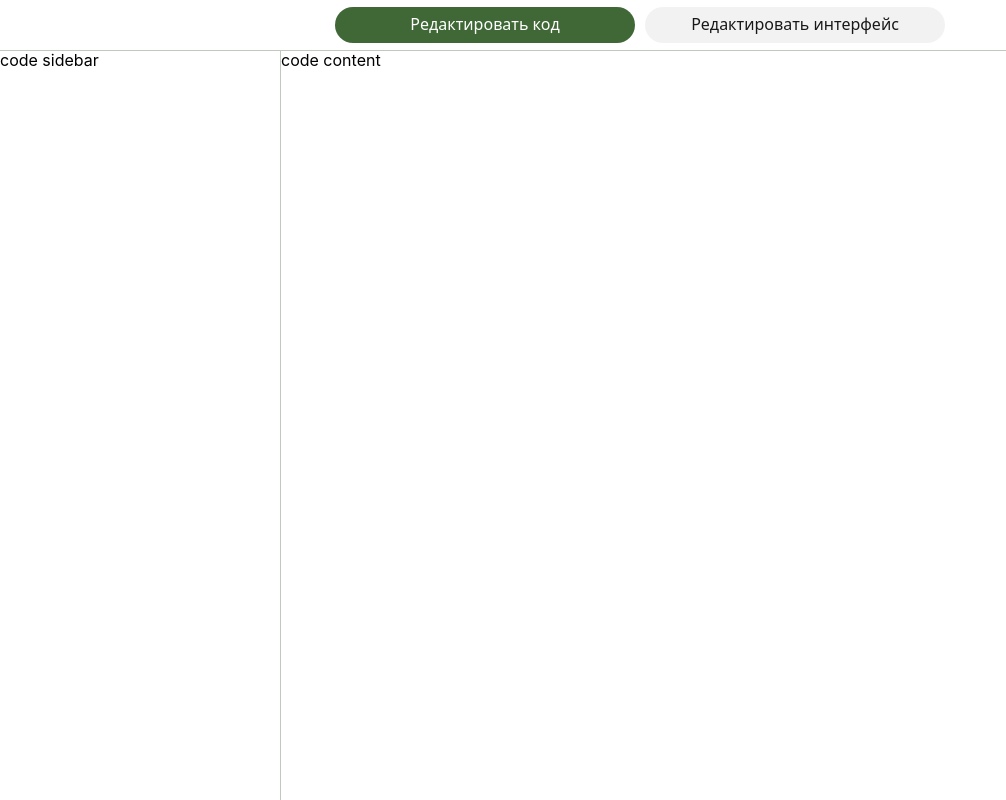
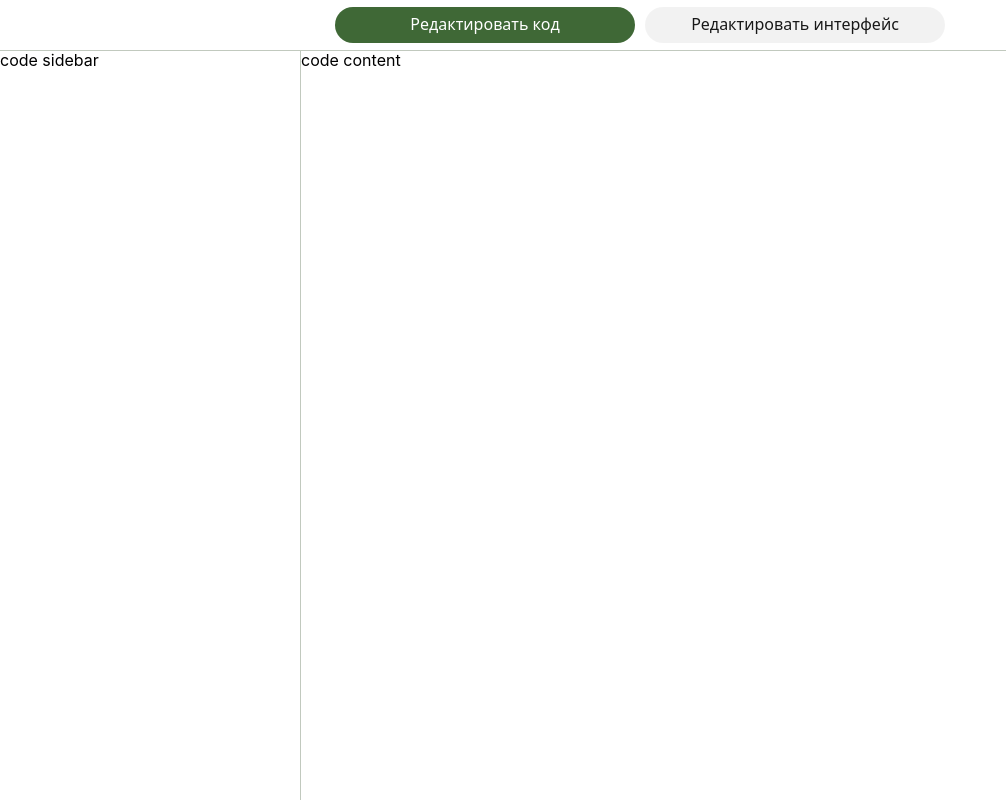
Before and after one commit to RosLearningOrg/Frontend, a React (Create React App) app in the folder ros-learning-frontend/: page / in a window 1280 px wide. Shown: the whole page, without its empty margins (0-1006 px from the left). Built offline with nearby package versions, Linux system fonts and the light colour scheme.

Commit message:
minor fixes

```diff
--- a/ros-learning-frontend/src/App.css
+++ b/ros-learning-frontend/src/App.css
@@ -26,7 +26,7 @@
 }
 
 .editor-sidebar {
-	width: 280px;
+	width: 300px;
 	flex-grow: 0;
 	border-right: 1px solid var(--outline-color);
 }
--- a/ros-learning-frontend/src/App.js
+++ b/ros-learning-frontend/src/App.js
@@ -1,10 +1,10 @@
+import { useState } from "react";
 import "./App.css";
-import { useState } from "react";
-import useInterface from "./context/interfaceContext";
 import CodeEditorContent from "./components/code-editor/Content";
 import CodeEditorSidebar from "./components/code-editor/Sidebar";
 import InterfaceEditorContent from "./components/interface-editor/Content";
 import InterfaceEditorSidebar from "./components/interface-editor/Sidebar";
+import useInterface from "./context/interfaceContext";
 
 const App = () => {
 	const [selected, setSelected] = useState(0);
```
Also changed, not shown: ros-learning-frontend/src/components/interface-editor/SidebarMenu.jsx (indentation only).
